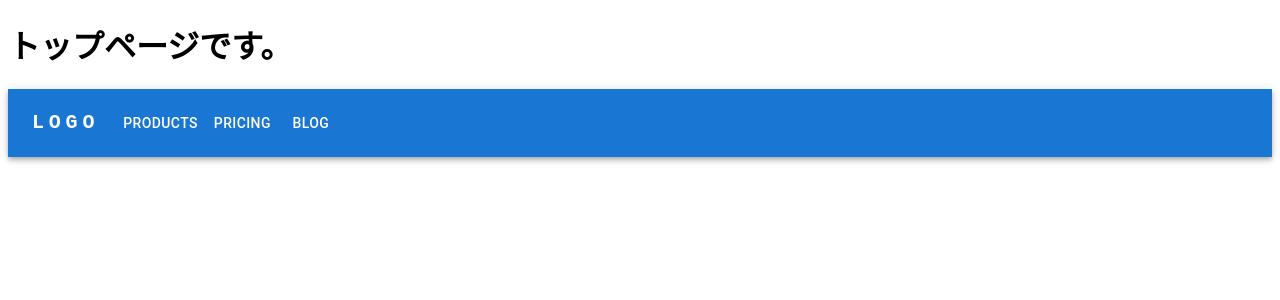
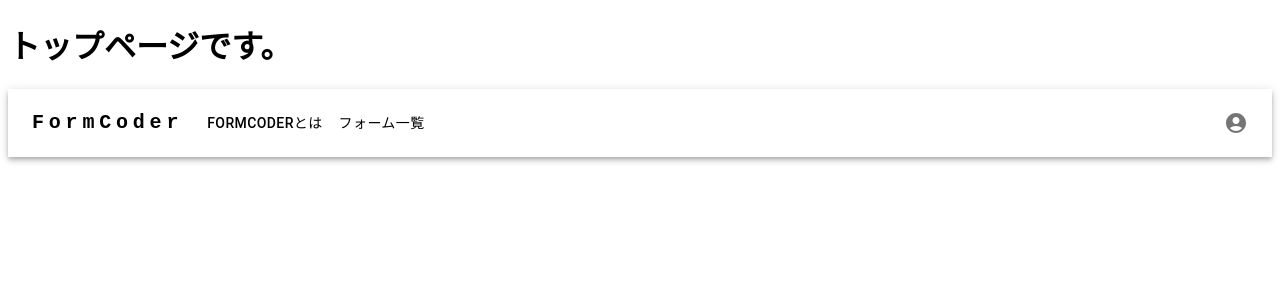
Before and after one commit to KHashimoto3/FormCoder_FRONT, a React (Vite) app: page /testTitle in a window 1280 px wide. Shown: the top 300 px of the page. Built offline with nearby package versions, Linux system fonts and the light colour scheme.

Commit message:
TitleBarのデザインを変更した。

```diff
--- a/src/components/common/TitleBar.tsx
+++ b/src/components/common/TitleBar.tsx
@@ -9,14 +9,27 @@ import {
   Menu,
   MenuItem,
   Button,
+  Tooltip,
 } from "@mui/material";
+import { AccountCircle } from "@mui/icons-material";
 
-const pages = ["Products", "Pricing", "Blog"];
+const pages = ["FormCoderとは", "フォーム一覧"];
+const settings = ["私の成績", "アカウント設定", "ログアウト"];
 
 export const TitleBar = () => {
-  const [anchorElNav, setAnchorElNav] = useState<null | HTMLElement>(null);
+  const [anchorElNav] = useState<null | HTMLElement>(null);
+  const [anchorElUser, setAnchorElUser] = useState<null | HTMLElement>(null);
+
+  const handleOpenUserMenu = (event: React.MouseEvent<HTMLElement>) => {
+    setAnchorElUser(event.currentTarget);
+  };
+
+  const handleCloseUserMenu = () => {
+    setAnchorElUser(null);
+  };
+
   return (
-    <AppBar position="static">
+    <AppBar position="static" sx={{ background: "#fff" }}>
       <Container maxWidth="xl">
         <Toolbar disableGutters>
           <Typography
@@ -30,11 +43,11 @@ export const TitleBar = () => {
               fontFamily: "monospace",
               fontWeight: 700,
               letterSpacing: ".3rem",
-              color: "inherit",
+              color: "#000",
               textDecoration: "none",
             }}
           >
-            LOGO
+            FormCoder
           </Typography>
 
           <Box sx={{ flexGrow: 1, display: { xs: "flex", md: "none" } }}>
@@ -84,17 +97,47 @@ export const TitleBar = () => {
               textDecoration: "none",
             }}
           >
-            LOGO
+            FormCoder
           </Typography>
           <Box sx={{ flexGrow: 1, display: { xs: "none", md: "flex" } }}>
             {pages.map((page) => (
               <Button
                 key={page}
-                sx={{ my: 2, color: "white", display: "block" }}
+                sx={{ my: 2, color: "#000", display: "block" }}
               >
                 {page}
               </Button>
             ))}
+          </Box>
+
+          <Box sx={{ flexGrow: 0 }}>
+            <Tooltip title="アカウントメニューを開く">
+              <IconButton onClick={handleOpenUserMenu} sx={{ p: 0 }}>
+                <AccountCircle />
+              </IconButton>
+            </Tooltip>
+            <Menu
+              sx={{ mt: "45px" }}
+              id="menu-appbar"
+              anchorEl={anchorElUser}
+              anchorOrigin={{
+                vertical: "top",
+                horizontal: "right",
+              }}
+              keepMounted
+              transformOrigin={{
+                vertical: "top",
+                horizontal: "right",
+              }}
+              open={Boolean(anchorElUser)}
+              onClose={handleCloseUserMenu}
+            >
+              {settings.map((setting) => (
+                <MenuItem key={setting} onClick={handleCloseUserMenu}>
+                  <Typography textAlign="center">{setting}</Typography>
+                </MenuItem>
+              ))}
+            </Menu>
           </Box>
         </Toolbar>
       </Container>
```
